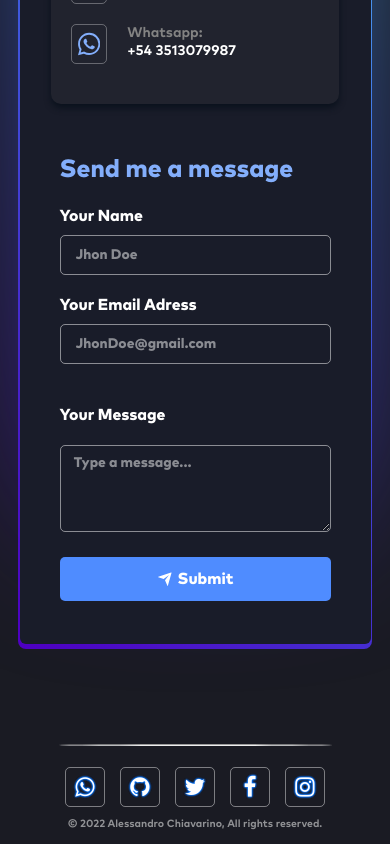
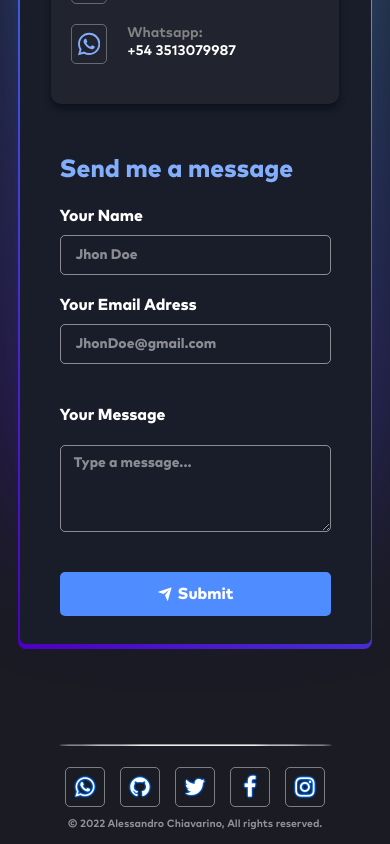
Before and after one commit to Alesso-Chiavarino/Portafolio, a React (Vite) app: page / in a window 390 px wide. Shown: the part 4495-5339 px from the top of the page. Built offline with nearby package versions, Linux system fonts and the light colour scheme.

Commit message:
errors solved

```diff
--- a/src/components/Navbar/Navbar.scss
+++ b/src/components/Navbar/Navbar.scss
@@ -78,7 +78,7 @@
         // align-items: center;
         width: 100%;
         height: 130vh;
-        background-image: url('./img/wave.svg');
+        background-image: url('https://res.cloudinary.com/dotaebdx8/image/upload/v1675451796/Things/wave_enjaid.svg');
         background-repeat: no-repeat;
         background-position: center;
         background-size: cover;
--- a/src/responsive.scss
+++ b/src/responsive.scss
@@ -27,6 +27,7 @@
 
             .contact-form {
                 .btn-submit {
+                    margin-top: 35px !important;
                     width: 100%;
                     display: flex;
                     justify-content: center;
```
